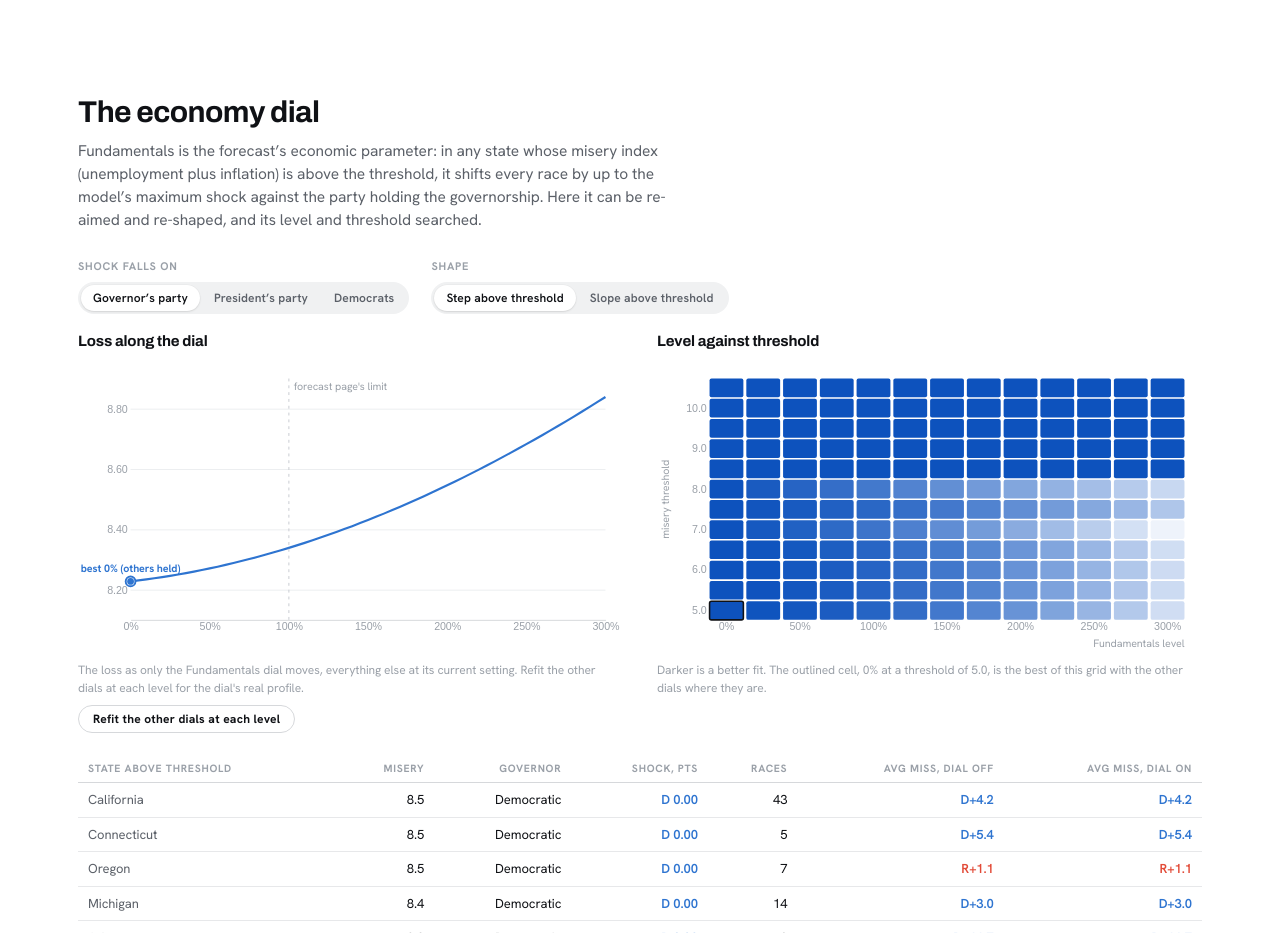
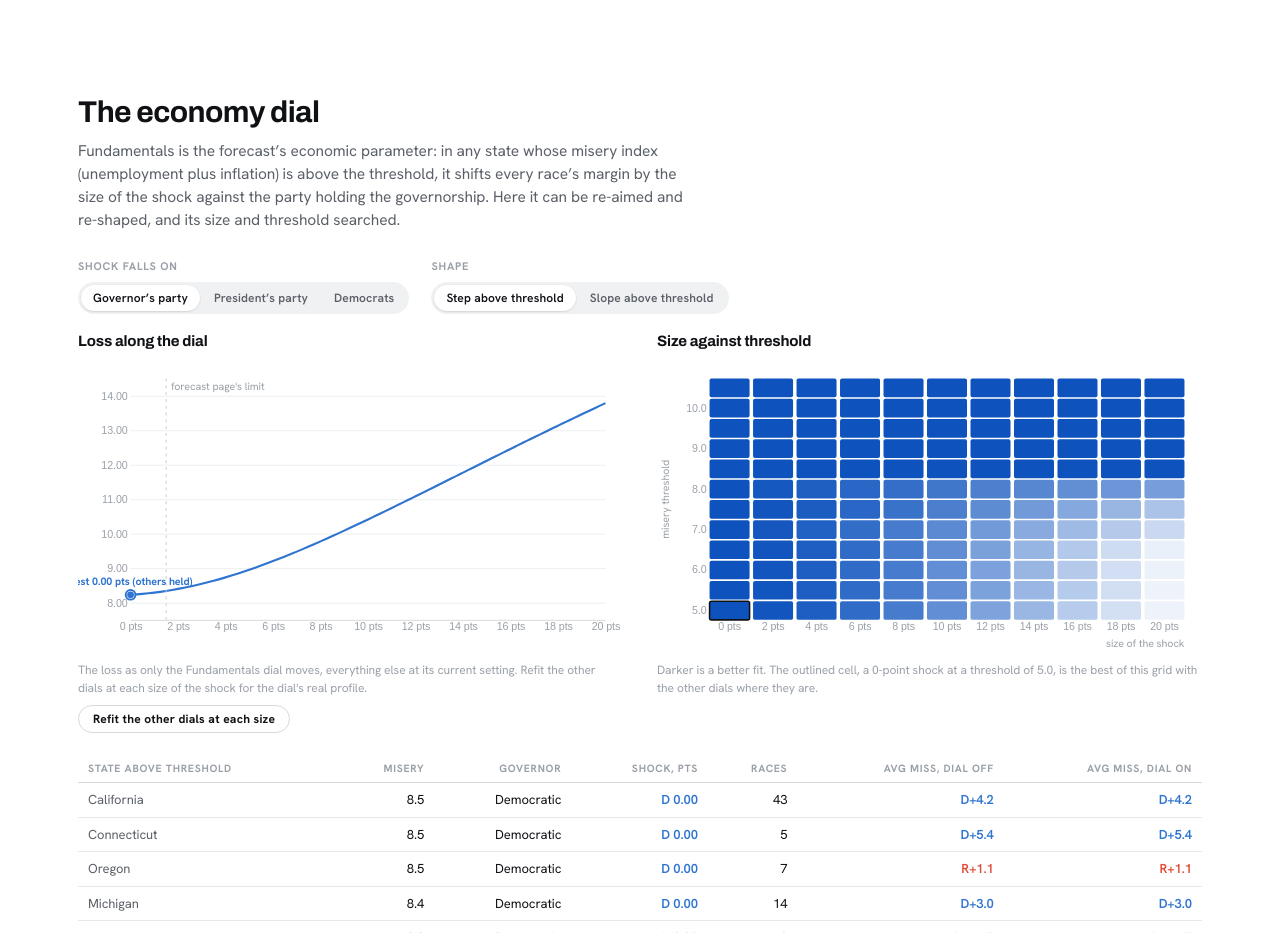
Before and after one commit to markgsheppard/2026-House-Projections, a plain HTML site: page calibrate.html in a window 1280 px wide. Shown: the part 1460-2393 px from the top of the page. Drawn offline with nearby package versions, Linux system fonts and the light colour scheme.

Commit message:
Calibration page: the economy dial in points, up to 20
The Fundamentals dial now reads as the shift in the margin in points rather
than a percentage of the model's 1.5-point maximum; the profile and heat map
follow, and the profile refit holds the threshold so the curve stays
informative.

Co-Authored-By: Claude Fable 5.1 <noreply@anthropic.com>
Claude-Session: https://claude.ai/code/session_019ZRYyi6ihXen8gdMRgfCfh

```diff
--- a/calibrate.html
+++ b/calibrate.html
@@ -67,7 +67,7 @@
         </div>
       </div>
       <div class="dials" id="dials"></div>
-      <p class="ctrl-note">Drag any dial and every readout below moves with it. Fit runs Nelder-Mead from eight starting points over the dials you have not held, then polishes the answer one step at a time. The economy dial runs to 300% here because the forecast page stops at 100% of the model&rsquo;s maximum shock.</p>
+      <p class="ctrl-note">Drag any dial and every readout below moves with it. Fit runs Nelder-Mead from eight starting points over the dials you have not held, then polishes the answer one step at a time. The economy dial is in points of margin here and runs to 20; the forecast page stops at 1.5.</p>
       <p class="fit-summary" id="fit-summary"></p>
     </section>
 
@@ -90,7 +90,7 @@
 
     <section class="battle econ">
       <h2>The economy dial</h2>
-      <p class="lede">Fundamentals is the forecast&rsquo;s economic parameter: in any state whose misery index (unemployment plus inflation) is above the threshold, it shifts every race by up to the model&rsquo;s maximum shock against the party holding the governorship. Here it can be re-aimed and re-shaped, and its level and threshold searched.</p>
+      <p class="lede">Fundamentals is the forecast&rsquo;s economic parameter: in any state whose misery index (unemployment plus inflation) is above the threshold, it shifts every race&rsquo;s margin by the size of the shock against the party holding the governorship. Here it can be re-aimed and re-shaped, and its size and threshold searched.</p>
       <div class="fit-row spec-row">
         <div class="ballot bias-card">
           <div class="ballot-head"><label id="target-lbl">Shock falls on</label></div>
@@ -113,10 +113,10 @@
           <h3>Loss along the dial</h3>
           <div class="reg-wrap"><svg id="profile-svg" viewBox="0 0 560 300" role="img" aria-label="Loss as the Fundamentals dial moves"></svg></div>
           <p class="chart-note" id="profile-note"></p>
-          <button type="button" class="btn ghost small" id="profile-btn">Refit the other dials at each level</button>
+          <button type="button" class="btn ghost small" id="profile-btn">Refit the other dials at each size</button>
         </div>
         <div>
-          <h3>Level against threshold</h3>
+          <h3>Size against threshold</h3>
           <div class="reg-wrap"><svg id="heat-svg" viewBox="0 0 560 300" role="img" aria-label="Loss by Fundamentals level and misery threshold"></svg></div>
           <p class="chart-note" id="heat-note"></p>
         </div>
@@ -147,7 +147,7 @@
           <div class="df-col">
             <h4>Reading it</h4>
             <p>Nothing here is a forecast. The dials are fit after the results are in, so the best settings describe the election that happened and are a yardstick for the model, not a method that would have found them in advance. A set of six national dials cannot call every race; what is left in Still wrong is idiosyncratic to those contests. State effects can take the fit much further in sample, and because the economy shock is itself a state-level term, free state effects make the economy dial unidentified: the ridge penalty is what lets the two share the work, and the cross-validated numbers are the honest ones.</p>
-            <p>On the economy dial, the threshold makes the loss a staircase in that direction, which is why the heat map is drawn at fixed steps and why a fit can land on a plateau; the profile button, which refits everything else at each level, is the better guide to how much the dial matters. Shock falls on re-aims the term: at the governor&rsquo;s party as the model was built, at the president&rsquo;s party as a national-incumbent penalty, or at Democrats as a plain under-performance in stressed states.</p>
+            <p>On the economy dial, the threshold makes the loss a staircase in that direction, which is why the heat map is drawn at fixed steps and why a fit can land on a plateau; the profile button, which refits everything else at each size of the shock, is the better guide to how much the dial matters. Shock falls on re-aims the term: at the governor&rsquo;s party as the model was built, at the president&rsquo;s party as a national-incumbent penalty, or at Democrats as a plain under-performance in stressed states.</p>
           </div>
         </div>
       </details>
--- a/calibrate.js
+++ b/calibrate.js
@@ -54,11 +54,11 @@
     { k: "S",    label: "Environment",   min: -10, max: 25,  step: 0.1,  fmt: fmtGB, note: "national Democratic margin applied through each seat's elasticity (the forecast's effective ballot)" },
     { k: "kel",  label: "Elasticity",    min: 0,   max: 2.5, step: 0.01, fmt: v => v.toFixed(2) + "×", note: "multiplier on every seat's elasticity; 1 is the model as run" },
     { k: "mail", label: "Mail-in drag",  min: 0,   max: 6,   step: 0.1,  fmt: v => v.toFixed(1) + " pts", note: "national Democratic drag from restricted mail voting, spread by each state's mail share and skew" },
-    { k: "lvl",  label: "Fundamentals",  min: 0,   max: 300, step: 1,    fmt: v => v + "%", note: "the economy dial: percent of the model's " + ECON_MAX + "-point maximum shock in states whose misery index is above the threshold (the forecast page stops at 100%)" },
+    { k: "shock", label: "Fundamentals", min: 0,  max: 20,  step: 0.1,  fmt: v => v.toFixed(1) + " pts", note: "the economy dial: the shift in the margin, in points, applied to every race in a state whose misery index is above the threshold (the forecast page's maximum is " + ECON_MAX + ")" },
     { k: "thr",  label: "Misery threshold", min: 5, max: 10.5, step: 0.1, fmt: v => v.toFixed(1), note: "misery index (unemployment plus inflation) above which a state takes the shock; the model used " + ECON_THRESH },
     { k: "wf",   label: "Fundraising",   min: 0,   max: 10,  step: 0.05, fmt: v => v.toFixed(2) + "×", note: "multiplier on the capped Q3 fundraising adjustment; 1 is the model as run" },
   ];
-  const FROZEN = { S: 7.72, kel: 1, mail: 0, lvl: 0, thr: ECON_THRESH, wf: 1 };
+  const FROZEN = { S: 7.72, kel: 1, mail: 0, shock: 0, thr: ECON_THRESH, wf: 1 };
   let P = Object.assign({}, FROZEN);
   const locked = {};                       // dial -> true to hold it fixed during a fit
   const spec = { target: "gov", form: "step", fe: false, lam: 8, objective: "robust" };
@@ -101,7 +101,7 @@
     const e = ECON[st]; if (!e) return 0;
     const over = e.m - p.thr; if (over <= 0) return 0;
     const sign = sp.target === "gov" ? (e.g === "D" ? -1 : 1) : sp.target === "pres" ? 1 : -1;
-    return sign * (p.lvl / 100) * ECON_MAX * (sp.form === "step" ? 1 : over);
+    return sign * p.shock * (sp.form === "step" ? 1 : over);
   }
   function rawMargin(row, p, sp) {
     return row.base + p.kel * row.el * (p.S - row.anchor) + mailShock(row.st, p.mail) + econShock(row.st, p, sp) + p.wf * row.fund;
@@ -295,12 +295,12 @@
   function renderProfile(profile) {
     const svg = d3.select("#profile-svg"); svg.selectAll("*").remove();
     const W = 560, H = 300, M = { t: 18, r: 18, b: 34, l: 54 };
-    const d = DIALS.find(d => d.k === "lvl");
-    const pts = []; for (let v = d.min; v <= d.max; v += 5) { const q = Object.assign({}, P, { lvl: v }); pts.push({ v, loss: lossAt(q, spec) }); }
+    const d = DIALS.find(d => d.k === "shock");
+    const pts = []; for (let v = d.min; v <= d.max + 1e-9; v += 0.25) { const q = Object.assign({}, P, { shock: v }); pts.push({ v: +v.toFixed(2), loss: lossAt(q, spec) }); }
     const x = d3.scaleLinear().domain([d.min, d.max]).range([M.l, W - M.r]);
     const ext = d3.extent(pts.concat(profile || []), p => p.loss);
     const y = d3.scaleLinear().domain([ext[0] - (ext[1] - ext[0]) * 0.1, ext[1] + (ext[1] - ext[0]) * 0.1]).range([H - M.b, M.t]).nice();
-    svg.append("g").attr("transform", `translate(0,${H - M.b})`).call(d3.axisBottom(x).ticks(6).tickSize(0).tickFormat(v => v + "%")).call(g => g.select(".domain").attr("stroke", "#d6d8db"));
+    svg.append("g").attr("transform", `translate(0,${H - M.b})`).call(d3.axisBottom(x).ticks(10).tickSize(0).tickFormat(v => v + " pts")).call(g => g.select(".domain").attr("stroke", "#d6d8db"));
     svg.append("g").attr("transform", `translate(${M.l},0)`).call(d3.axisLeft(y).ticks(5).tickSize(-(W - M.l - M.r)).tickFormat(d3.format(spec.objective === "winners" ? ".3f" : ".2f")))
       .call(g => g.select(".domain").remove()).call(g => g.selectAll("line").attr("stroke", "#eceef0"));
     svg.selectAll("text").attr("fill", "#9aa0a8").attr("font-size", 11);
@@ -308,40 +308,40 @@
     if (profile && profile.length) svg.append("path").datum(profile).attr("d", line).attr("fill", "none").attr("stroke", "#0d52bd").attr("stroke-width", 2).attr("stroke-dasharray", "5 4");
     svg.append("path").datum(pts).attr("d", line).attr("fill", "none").attr("stroke", "#2e74d0").attr("stroke-width", 2.2);
     const bestPt = pts.reduce((a, b) => b.loss < a.loss ? b : a);
-    svg.append("line").attr("x1", x(100)).attr("x2", x(100)).attr("y1", M.t).attr("y2", H - M.b).attr("stroke", "#c9ccd1").attr("stroke-dasharray", "3 4");
-    svg.append("text").attr("x", x(100) + 5).attr("y", M.t + 12).attr("fill", "#9aa0a8").attr("font-size", 11).text("forecast page's limit");
-    svg.append("circle").attr("cx", x(P.lvl)).attr("cy", y(lossAt(P, spec))).attr("r", 5).attr("fill", "#fff").attr("stroke", "#2e74d0").attr("stroke-width", 2);
+    svg.append("line").attr("x1", x(ECON_MAX)).attr("x2", x(ECON_MAX)).attr("y1", M.t).attr("y2", H - M.b).attr("stroke", "#c9ccd1").attr("stroke-dasharray", "3 4");
+    svg.append("text").attr("x", x(ECON_MAX) + 5).attr("y", M.t + 12).attr("fill", "#9aa0a8").attr("font-size", 11).text("forecast page's limit");
+    svg.append("circle").attr("cx", x(P.shock)).attr("cy", y(lossAt(P, spec))).attr("r", 5).attr("fill", "#fff").attr("stroke", "#2e74d0").attr("stroke-width", 2);
     svg.append("circle").attr("cx", x(bestPt.v)).attr("cy", y(bestPt.loss)).attr("r", 3.5).attr("fill", "#2e74d0");
-    svg.append("text").attr("x", x(bestPt.v)).attr("y", y(bestPt.loss) - 10).attr("text-anchor", "middle").attr("fill", "#2e74d0").attr("font-size", 11).attr("font-weight", 700).text(`best ${bestPt.v}% (others held)`);
+    svg.append("text").attr("x", x(bestPt.v)).attr("y", y(bestPt.loss) - 10).attr("text-anchor", "middle").attr("fill", "#2e74d0").attr("font-size", 11).attr("font-weight", 700).text(`best ${bestPt.v.toFixed(2)} pts (others held)`);
     $("profile-note").textContent = profile && profile.length
-      ? `Solid: the loss as only the Fundamentals dial moves, everything else at its current setting. Dashed: the other dials refit at each level, which is the dial's real profile.`
-      : `The loss as only the Fundamentals dial moves, everything else at its current setting. Refit the other dials at each level for the dial's real profile.`;
+      ? `Solid: the loss as only the Fundamentals dial moves, everything else at its current setting. Dashed: the other dials (threshold aside) refit at each size of the shock, which is the dial's real profile.`
+      : `The loss as only the Fundamentals dial moves, everything else at its current setting. Refit the other dials at each size of the shock for the dial's real profile.`;
   }
 
   /* level x threshold heatmap */
   function renderHeat() {
     const svg = d3.select("#heat-svg"); svg.selectAll("*").remove();
     const W = 560, H = 300, M = { t: 18, r: 18, b: 34, l: 54 };
-    const lv = d3.range(0, 301, 25), th = d3.range(5, 10.51, 0.5);
-    const cells = []; lv.forEach(l => th.forEach(t => cells.push({ l, t, loss: lossAt(Object.assign({}, P, { lvl: l, thr: t }), spec) })));
+    const lv = d3.range(0, 20.01, 2), th = d3.range(5, 10.51, 0.5);
+    const cells = []; lv.forEach(l => th.forEach(t => cells.push({ l, t, loss: lossAt(Object.assign({}, P, { shock: l, thr: t }), spec) })));
     const x = d3.scaleBand().domain(lv).range([M.l, W - M.r]).paddingInner(0.08), y = d3.scaleBand().domain(th).range([H - M.b, M.t]).paddingInner(0.08);
     const ext = d3.extent(cells, c => c.loss);
     const col = d3.scaleSequential(d3.interpolateRgb("#0d52bd", "#eef3fb")).domain(ext);
     svg.selectAll("rect").data(cells).join("rect").attr("x", c => x(c.l)).attr("y", c => y(c.t)).attr("width", x.bandwidth()).attr("height", y.bandwidth()).attr("rx", 2).attr("fill", c => col(c.loss))
-      .append("title").text(c => `Fundamentals ${c.l}%, threshold ${c.t.toFixed(1)}: ${c.loss.toFixed(3)}`);
+      .append("title").text(c => `Fundamentals ${c.l} pts, threshold ${c.t.toFixed(1)}: ${c.loss.toFixed(3)}`);
     const best = cells.reduce((a, b) => b.loss < a.loss ? b : a);
     svg.append("rect").attr("x", x(best.l)).attr("y", y(best.t)).attr("width", x.bandwidth()).attr("height", y.bandwidth()).attr("rx", 2).attr("fill", "none").attr("stroke", "#0f1115").attr("stroke-width", 1.6);
-    svg.append("g").attr("transform", `translate(0,${H - M.b})`).call(d3.axisBottom(x).tickValues(lv.filter((v, i) => i % 2 === 0)).tickSize(0).tickFormat(v => v + "%")).call(g => g.select(".domain").remove());
+    svg.append("g").attr("transform", `translate(0,${H - M.b})`).call(d3.axisBottom(x).tickValues(lv).tickSize(0).tickFormat(v => v + " pts")).call(g => g.select(".domain").remove());
     svg.append("g").attr("transform", `translate(${M.l},0)`).call(d3.axisLeft(y).tickValues(th.filter((v, i) => i % 2 === 0)).tickSize(0).tickFormat(v => v.toFixed(1))).call(g => g.select(".domain").remove());
     svg.selectAll("text").attr("fill", "#9aa0a8").attr("font-size", 11);
-    svg.append("text").attr("x", W - M.r).attr("y", H - 6).attr("text-anchor", "end").attr("fill", "#9aa0a8").attr("font-size", 11).text("Fundamentals level");
+    svg.append("text").attr("x", W - M.r).attr("y", H - 6).attr("text-anchor", "end").attr("fill", "#9aa0a8").attr("font-size", 11).text("size of the shock");
     svg.append("text").attr("transform", `translate(12,${(H - M.b + M.t) / 2}) rotate(-90)`).attr("text-anchor", "middle").attr("fill", "#9aa0a8").attr("font-size", 11).text("misery threshold");
-    $("heat-note").textContent = `Darker is a better fit. The outlined cell, ${best.l}% at a threshold of ${best.t.toFixed(1)}, is the best of this grid with the other dials where they are.`;
+    $("heat-note").textContent = `Darker is a better fit. The outlined cell, a ${best.l}-point shock at a threshold of ${best.t.toFixed(1)}, is the best of this grid with the other dials where they are.`;
   }
 
   /* states above the threshold: the shock each takes and what it explains */
   function renderStates(pred) {
-    const sp0 = Object.assign({}, spec), p0 = Object.assign({}, P, { lvl: 0 });
+    const sp0 = Object.assign({}, spec), p0 = Object.assign({}, P, { shock: 0 });
     const pre = predictAll(p0, sp0);    // the same dials with the economy dial off
     const by = {};
     ROWS.forEach((row, i) => { const b = by[row.st] || (by[row.st] = { n: 0, pre: 0, post: 0 }); b.n++; b.pre += row.y - pre.m[i]; b.post += row.y - pred.m[i]; });
@@ -440,23 +440,24 @@
   function summary(b) {
     const d = k => DIALS.find(x => x.k === k).fmt(b.p[k]);
     const over = Object.keys(ECON).filter(st => ECON[st].m > b.p.thr).length;
-    return `Best fit on <b>${spec.objective === "winners" ? "winners" : spec.objective === "rmse" ? "margins" : "margins, robust"}</b>${spec.fe ? " with state effects" : ""}: an environment of <b>${d("S")}</b> (the polls said ${fmtGB(GB)}, the model ran ${fmtGB(FROZEN.S)}), elasticity <b>${d("kel")}</b>, mail-in drag <b>${d("mail")}</b>, Fundamentals at <b>${d("lvl")}</b> above a misery threshold of <b>${d("thr")}</b> (${over} states), fundraising <b>${d("wf")}</b>. It calls <b>${b.sc.right} of ${b.sc.n}</b> races right with a root mean square miss of <b>${b.sc.rmse.toFixed(2)}</b> points${spec.fe ? `, or ${b.sc.cvRight} of ${b.sc.n} and ${b.sc.cvRmse.toFixed(2)} once each state's effect is estimated without the race being scored` : ""}.`;
+    return `Best fit on <b>${spec.objective === "winners" ? "winners" : spec.objective === "rmse" ? "margins" : "margins, robust"}</b>${spec.fe ? " with state effects" : ""}: an environment of <b>${d("S")}</b> (the polls said ${fmtGB(GB)}, the model ran ${fmtGB(FROZEN.S)}), elasticity <b>${d("kel")}</b>, mail-in drag <b>${d("mail")}</b>, a Fundamentals shock of <b>${d("shock")}</b> above a misery threshold of <b>${d("thr")}</b> (${over} states), fundraising <b>${d("wf")}</b>. It calls <b>${b.sc.right} of ${b.sc.n}</b> races right with a root mean square miss of <b>${b.sc.rmse.toFixed(2)}</b> points${spec.fe ? `, or ${b.sc.cvRight} of ${b.sc.n} and ${b.sc.cvRmse.toFixed(2)} once each state's effect is estimated without the race being scored` : ""}.`;
   }
 
   // the dial's profile: refit everything else at each level of the economy dial
   function runProfile() {
     if (fitting || !ROWS.length) return;
     fitting = true; const btn = $("profile-btn"); btn.disabled = true; btn.textContent = "Refitting…";
-    const free = DIALS.map(d => d.k).filter(k => !locked[k] && k !== "lvl");
-    const levels = d3.range(0, 301, 20), out = []; let i = 0;
+    // the threshold stays put: free, it would climb above every state and make any shock size fit equally well
+    const free = DIALS.map(d => d.k).filter(k => !locked[k] && k !== "shock" && k !== "thr");
+    const levels = d3.range(0, 20.01, 1), out = []; let i = 0;
     const step = () => {
-      const lvl = levels[i];
-      const res = fit(Object.assign({}, P, { lvl }), spec, free, { restarts: 3, iters: 220 });
-      out.push({ v: lvl, loss: res.v });
+      const shock = levels[i];
+      const res = fit(Object.assign({}, P, { shock }), spec, free, { restarts: 3, iters: 220 });
+      out.push({ v: shock, loss: res.v });
       btn.textContent = `Refitting… ${Math.round(100 * (i + 1) / levels.length)}%`;
       i++;
       if (i < levels.length) setTimeout(step, 10);
-      else { fitting = false; btn.disabled = false; btn.textContent = "Refit the other dials at each level"; renderProfile(out); }
+      else { fitting = false; btn.disabled = false; btn.textContent = "Refit the other dials at each size"; renderProfile(out); }
     };
     setTimeout(step, 10);
   }
```
